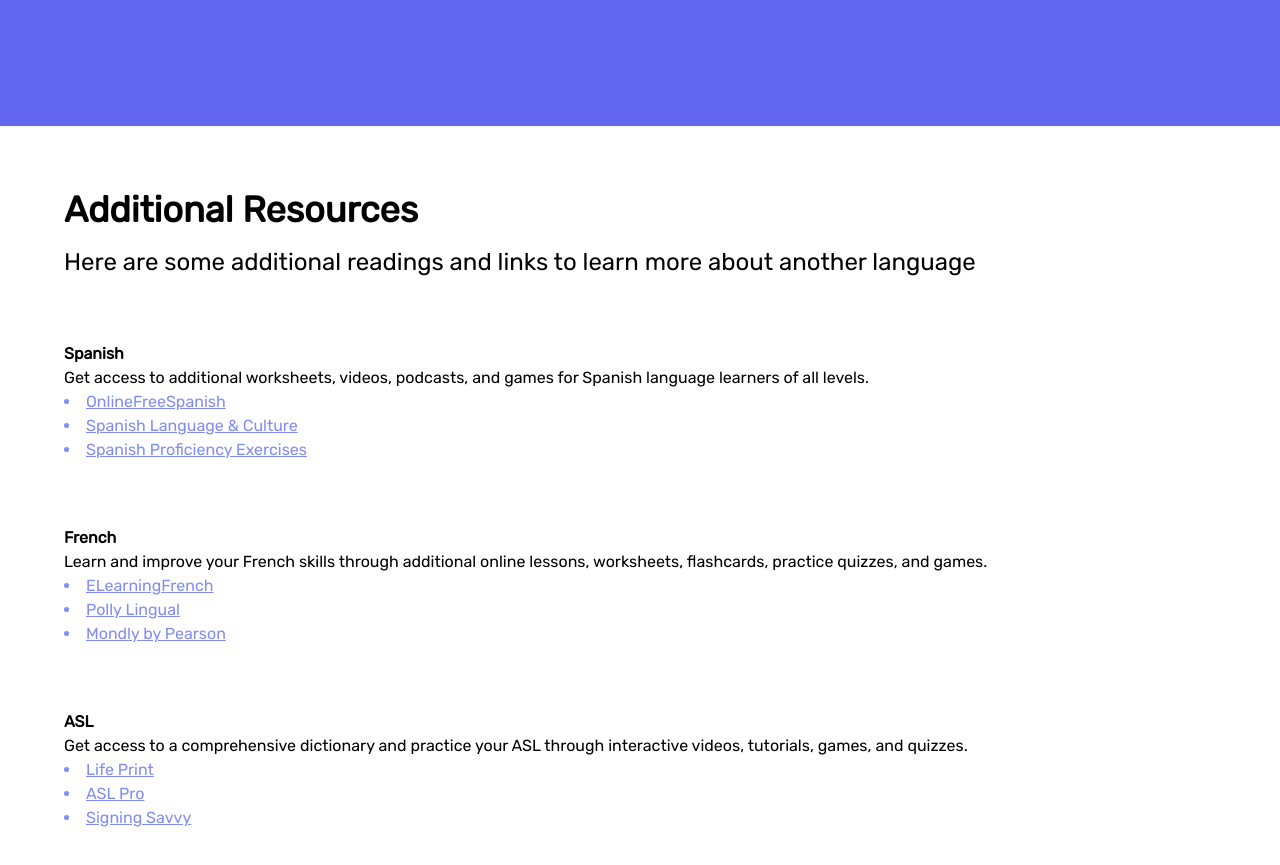
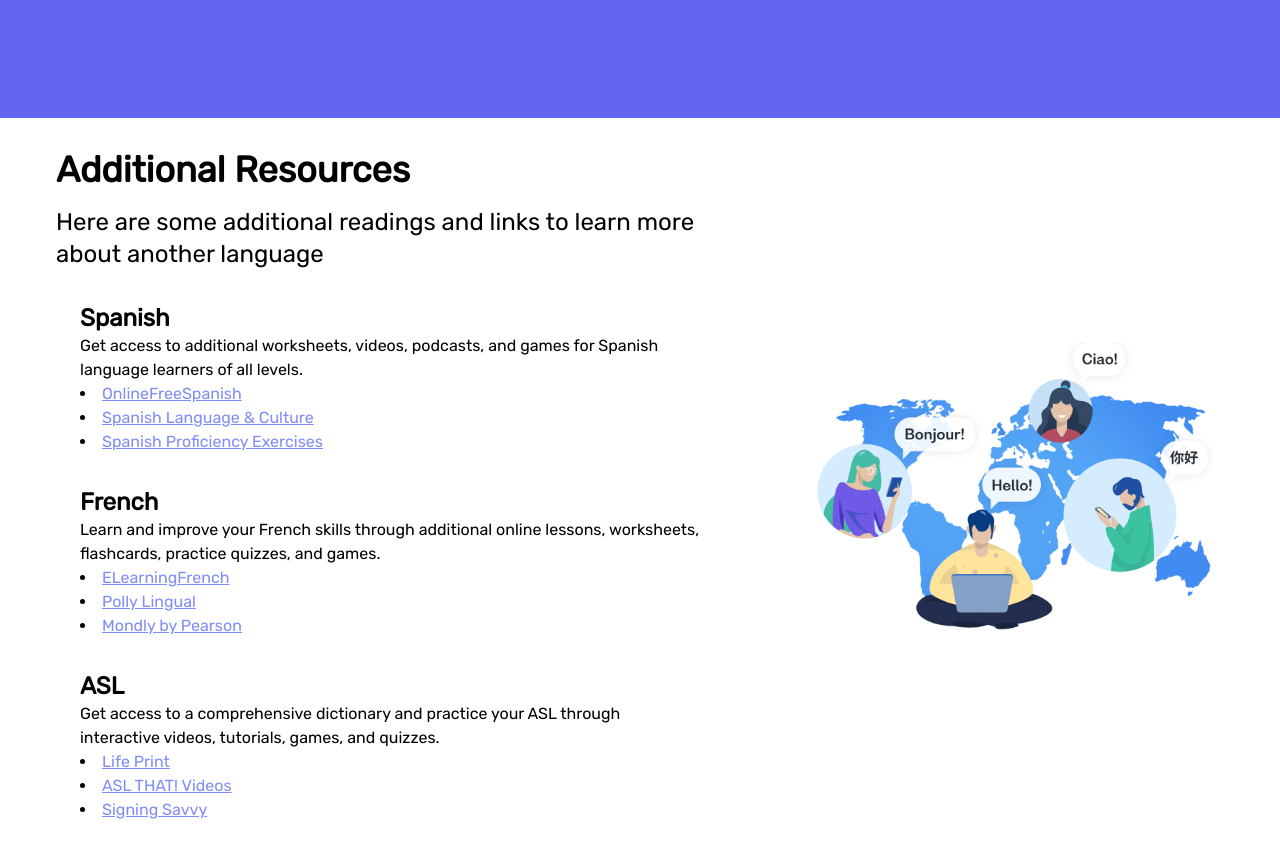
Before and after one commit to UW-INFO442-AU23/jelly-cats, a React (Create React App) app: page /resources in a window 1280 px wide. Shown: the part 967-1832 px from the top of the page. Built offline with nearby package versions, Linux system fonts and the light colour scheme; no server answers.

Commit message:
added image to resources, changed font size in resources page, changed bullet notes color, replaced broken link in a resource, links now open to a new window

```diff
--- a/src/components/Resources/Resources.js
+++ b/src/components/Resources/Resources.js
@@ -5,6 +5,7 @@ import { Navbar } from '../Navbar/Navbar.js';
 import Brain from '../../imgs/Resources/Brain.png';
 import Heart from '../../imgs/Resources/Heart.png';
 import Boost from '../../imgs/Resources/Boost.png';
+import WorldLanguages from '../../imgs/Resources/WorldLanguages.png';
 
 export default function Resources(props) {
 
@@ -22,70 +23,82 @@ export default function Resources(props) {
 
             <div className='flex flex-col items-center w-screen p-16 text-center bg-indigo-500 h-110'>
                 <h2 className='text-lg font-bold text-white md:text-2xl lg:text-4xl'>The Value of Learning a New Language</h2>
-                    <h3 className='text-white md:text-2xl lg:text-4xl'>Why care about learning a new language?</h3>
+                <h3 className='text-white md:text-xl lg:text-2xl'>Why care about learning a new language?</h3>
 
                 <div className="flex flex-col gap-6 my-6 md:flex-row md:space-x-8 lg:space-x-12 md:p-6 lg:p-9">
                     {/* Benefit 1 */}
                     <div className="flex flex-col items-center justify-center">
                         <img className="mb-2 md:w-fit md:h-1/2 lg:h-fit" src={Boost} alt="boost icon" />
-                        <h3 className="mt-2 font-bold text-white">Boost Executive Functioning </h3>
+                        <h3 className="mt-2 font-extrabold text-white">Boost Executive Functioning </h3>
                         <p1 className="mt-3 text-white">By learning a new language, you can boost your brain’s executive functioning and improve your ability to <b>focus</b> and accelerate your <b>retention</b> and recall speed</p1>
                     </div>
 
                     {/* Benefit 2 */}
                     <div className="flex flex-col items-center">
                         <img className="mb-2 md:w-fit md:h-1/2 lg:h-fit" src={Brain} alt="brain icon" />
-                        <h3 className="font-bold text-white">Improve Brain Health</h3>
+                        <h3 className="font-extrabold text-white">Improve Brain Health</h3>
                         <p1 className="mt-3 text-white">Acquiring a new language <b>challenges</b> your brain, <b>enhances</b> your memory, and may <b>delay</b> the onset of memory-related health conditions</p1>
                     </div>
 
                     {/* Benefit 3 */}
                     <div className="flex flex-col items-center">
                         <img className="mb-2 md:w-fit md:h-1/2 lg:h-fit" src={Heart} alt="heart icon" />
-                        <h3 className="mt-2 font-bold text-white">Increase Cultural Awareness</h3>
+                        <h3 className="mt-2 font-extrabold text-white">Increase Cultural Awareness</h3>
                         <p1 className="mt-3 text-white">Language learning exposes you to other cultures which can strengthen your <b>empathy</b>, <b>understanding</b>, and <b>respect</b> of different people and perspectives</p1>
                     </div>
                 </div>
             </div>
+
+            <div className="flex items-center">
                 {/* Additional Resources */}
-            <div className="m-16">
+                <div className="flex-1">
+                <div className="m-8 ml-14">
                     <h1 className='text-lg font-bold md:text-2xl lg:text-4xl'>Additional Resources</h1>
                     <h3 className='mt-4 text-lg md:text-2xl'>Here are some additional readings and links to learn more about another language</h3>
                 </div>
 
                 {/* Spanish Resources */}
-            <div className="m-16">
-                <h2 className="font-bold">Spanish</h2>
-                <h3>Get access to additional worksheets, videos, podcasts, and games for Spanish language learners of all levels.</h3>
+                <div className="m-8 ml-20">
+                    <h2 className="font-bold text-2xl">Spanish</h2>
+                    <h3 classname="text-2xl">Get access to additional worksheets, videos, podcasts, and games for Spanish language learners of all levels.</h3>
                     <ul className="text-indigo-400 underline list-disc list-inside">
-                    <li><a href="https://www.onlinefreespanish.com/" aria-label="Click for Online Free Spanish Resource">OnlineFreeSpanish</a></li>
-                    <li><a href="https://personal.colby.edu/~bknelson/SLC/" aria-label="Click for Spanish Language & Culture  Resource">Spanish Language & Culture</a></li>
-                    <li><a href="https://laits.utexas.edu/spe/index/siteindex/#adv" aria-label="Click for Spanish Proficiency Exercises">Spanish Proficiency Exercises</a></li>
+                        <li className="marker:text-black"><a href="https://www.onlinefreespanish.com/" target="_blank" aria-label="Click for Online Free Spanish Resource">OnlineFreeSpanish</a></li>
+                        <li className="marker:text-black"><a href="https://personal.colby.edu/~bknelson/SLC/" target="_blank" aria-label="Click for Spanish Language & Culture  Resource">Spanish Language & Culture</a></li>
+                        <li className="marker:text-black"><a href="https://laits.utexas.edu/spe/index/siteindex/#adv" target="_blank" aria-label="Click for Spanish Proficiency Exercises">Spanish Proficiency Exercises</a></li>
                     </ul>
                 </div>
 
                 {/* French Resources */}
-            <div className="m-16">
-                <h2 className="font-bold">French</h2>
+                <div className="m-8 ml-20">
+                    <h2 className="font-bold text-2xl">French</h2>
                     <h3>Learn and improve your French skills through additional online lessons, worksheets, flashcards, practice quizzes, and games.</h3>
                     <ul className="text-indigo-400 underline list-disc list-inside">
-                    <li><a href="https://www.elearningfrench.com/" aria-label="Click for E-Learning French Resource">ELearningFrench</a></li>
-                    <li><a href="https://pollylingu.al/fr/en" aria-label="Click for Polly Lingual Resource">Polly Lingual</a></li>
-                    <li><a href="https://www.mondly.com/learn-french-online" aria-label="Click for Mondly by Pearson Resource">Mondly by Pearson</a></li>
+                        <li className="marker:text-black"><a href="https://www.elearningfrench.com/" target="_blank" aria-label="Click for E-Learning French Resource">ELearningFrench</a></li>
+                        <li className="marker:text-black"><a href="https://pollylingu.al/fr/en" target="_blank" aria-label="Click for Polly Lingual Resource">Polly Lingual</a></li>
+                        <li className="marker:text-black"><a href="https://www.mondly.com/learn-french-online" target="_blank" aria-label="Click for Mondly by Pearson Resource">Mondly by Pearson</a></li>
                     </ul>
 
                 </div>
 
                 {/* ASL Resources */}
-            <div className="m-16">
-                <h2 className="font-bold">ASL</h2>
+                <div className="m-8 ml-20">
+                    <h2 className="font-bold text-2xl">ASL</h2>
                     <h3>Get access to a comprehensive dictionary and practice your ASL through interactive videos, tutorials, games, and quizzes.</h3>
-                <ul className= "text-indigo-400 underline list-disc list-inside">
-                    <li><a href="https://www.lifeprint.com/" aria-label="Click for Life Print Resource">Life Print</a></li>
-                    <li><a href="https://aslpro.cc/" aria-label="Click for ASL Pro Resource">ASL Pro</a></li>
-                    <li><a href="https://www.signingsavvy.com/" aria-label="Click for Signing Savvy Resource">Signing Savvy</a></li>
+                    <ul className="text-indigo-400 underline list-disc list-inside">
+                        <li className="marker:text-black"><a href="https://www.lifeprint.com/" target="_blank" aria-label="Click for Life Print Resource">Life Print</a></li>
+                        <li className="marker:text-black"><a href="https://www.youtube.com/channel/UC7fVfWv6FL7HeTFeSLz-muQ" target="_blank" aria-label="Click for ASL THAT! Videos">ASL THAT! Videos</a></li>
+                        <li className="marker:text-black"><a href="https://www.signingsavvy.com/" target="_blank" aria-label="Click for Signing Savvy Resource">Signing Savvy</a></li>
                     </ul>
                 </div>
+                </div>
+
+
+
+            <div className="mx-16">
+                    <img className="h-72" src={WorldLanguages} alt="People speaking different languages" />
+            </div>
+            </div>
+
         </>
     )
 }
```
Also changed, not shown: src/imgs/Resources/WorldLanguages.png (added). Lines whose indentation alone changed are shown as unchanged.
